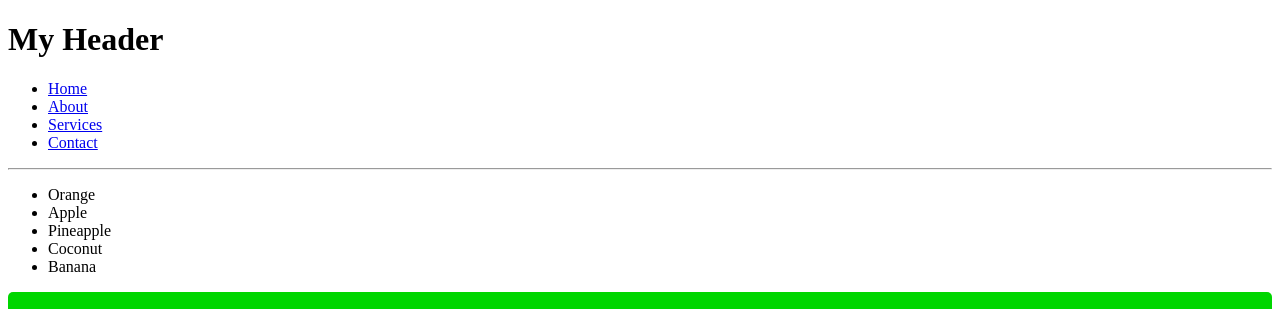
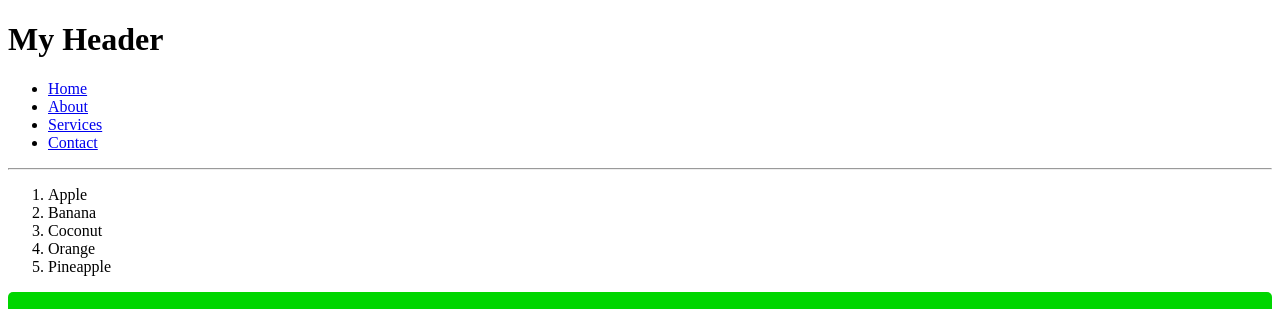
Before and after one commit to Piwoksn/React-Js-2, a React (Vite) app in the folder my-react-app/: page / in a window 1280 px wide. Shown: the top 309 px of the page. Built offline with nearby package versions, Linux system fonts and the light colour scheme.

Commit message:
changed to 'ol' and sorted the list

```diff
--- a/my-react-app/src/List.jsx
+++ b/my-react-app/src/List.jsx
@@ -10,8 +10,9 @@ function List() {
   // });
 
   // or this
+  fruits.sort(); //sorts the array or list
   const listItem = fruits.map((item) => <li>{item}</li>);
-  return <ul> {listItem}</ul>;
+  return <ol> {listItem}</ol>;
 }
 
 export default List;
```
